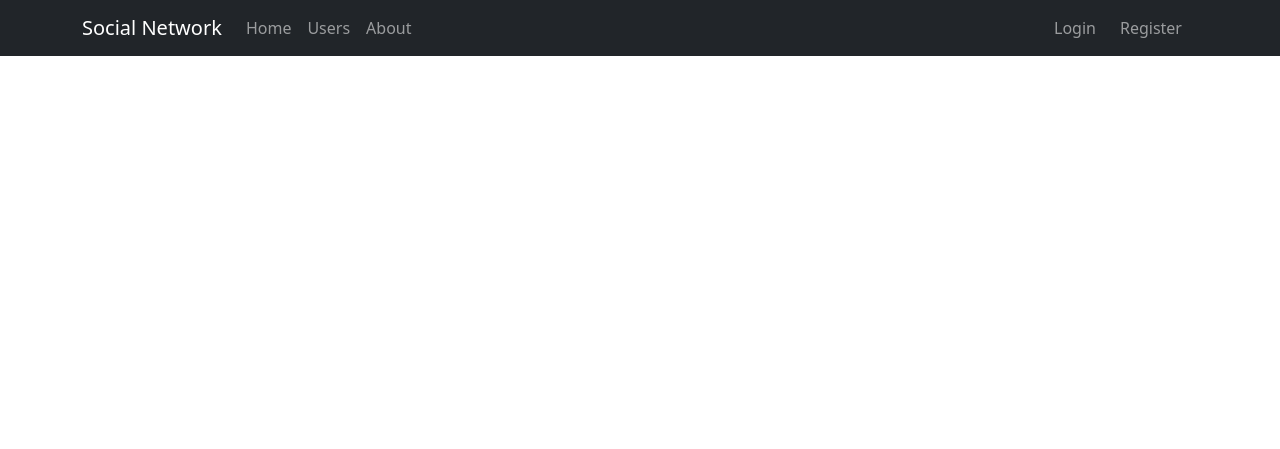
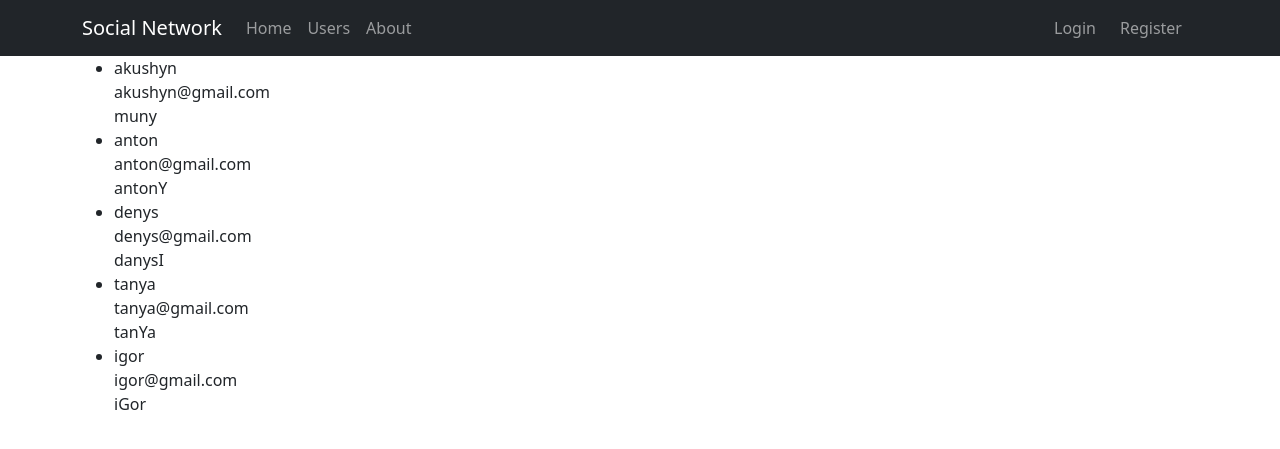
Before and after one commit to 13Sviat13/SocialNetwork-Pro-, a Flask app: page / in a window 1280 px wide. Shown: the top 449 px of the page. Run offline with Flask 3, Linux system fonts and the light colour scheme; data comes from the database, SQL or seed files in the repository.

Commit message:
Homework 3

```diff
--- a/app/__init__.py
+++ b/app/__init__.py
@@ -1,16 +1,30 @@
 from flask import Flask
 from config import Config
 from flask_login import current_user
+from flask_sqlalchemy import SQLAlchemy
+from flask_migrate import Migrate
+
+
+
+db = SQLAlchemy()
+migrade = Migrate()
 
 def create_app():
+
+
     app = Flask(__name__)
     app.config.from_object(Config)
+
+    db.init_app(app)
+    migrade.init_app(app, db)
 
     from .main import bp as main_bp
     app.register_blueprint(main_bp)
 
     from .auth   import bp as auth_bp
     app.register_blueprint(auth_bp)
+
+    from .models import User
 
     @app.context_processor
     def context_processor():
--- a/app/main/routes.py
+++ b/app/main/routes.py
@@ -1,13 +1,70 @@
+from app import db
 from app.main import bp
 from flask import render_template
 
+
+from app.models import User
 
 
 @bp.route("/")
 @bp.route("/index")
 def index():
-    return render_template("index.html")
+
+    users_data=[
+        {
+            "username": "akushyn",
+            "email": "akushyn@gmail.com",
+            "password": "muny"
+        },
+        {
+            "username": "anton",
+            "email": "anton@gmail.com",
+            "password": "antonY"
+        },
+        {
+            "username": "denys",
+            "email": "denys@gmail.com",
+            "password": "danysI"
+        },
+        {
+            "username": "tanya",
+            "email": "tanya@gmail.com",
+            "password": "tanYa"
+        },
+        {
+            "username": "igor",
+            "email": "igor@gmail.com",
+            "password": "iGor"
+        }
+    ]
+
+    for u in users_data:
+        user = (
+            db.session.query(User)
+        .filter(User.username == u.get('username'),
+                User.email == u.get('email'),
+                User.password == u.get('password')
+                ).first()
+        )
+        if user:
+            continue
+
+        user = User(
+            username=u.get('username'),
+            email=u.get('email'),
+            password=u.get('password')
+        )
+        db.session.add(user)
+
+    db.session.commit()
+
+    users = db.session.query(User).all()
+
+
+
+    return render_template("index.html", users=users)
 
 @bp.route('/about')
 def about():
+    # users = db.session.query(User).all()
     return render_template("about.html")
--- /dev/null
+++ b/app/models.py
@@ -0,0 +1,16 @@
+from app import db
+from werkzeug.security import  generate_password_hash, check_password_hash
+
+class User(db.Model):
+    id = db.Column(db.Integer, primary_key=True)
+    username = db.Column(db.String, unique=True, index=True)
+    email = db.Column(db.String, unique=True, index=True)
+    password = db.Column(db.String)
+    def __repr__(self):
+        return f"{self.username}({self.email})"
+
+    def set_password(self, password):
+        self.password_hash = generate_password_hash(password)
+
+    def check_password(self, password):
+        return check_password_hash(self.password_hash, password)
--- a/app/templates/index.html
+++ b/app/templates/index.html
@@ -1,6 +1,14 @@
 {% extends "base.html" %}
 
 {% block content %}
+    <ul>
+    {% for user in users %}
+        <li>
+            {{ user.username}}<br>
+            {{ user.email}}<br>
+            {{ user.password}}
 
-
+        </li>
+    {% endfor %}
+    </ul>
 {% endblock %}
--- a/config.py
+++ b/config.py
@@ -6,4 +6,6 @@ load_dotenv()
 
 
 class Config:
+
     SECRET_KEY = os.getenv("SECRET_KEY")
+    SQLALCHEMY_DATABASE_URI = 'sqlite:///network.db'
```
